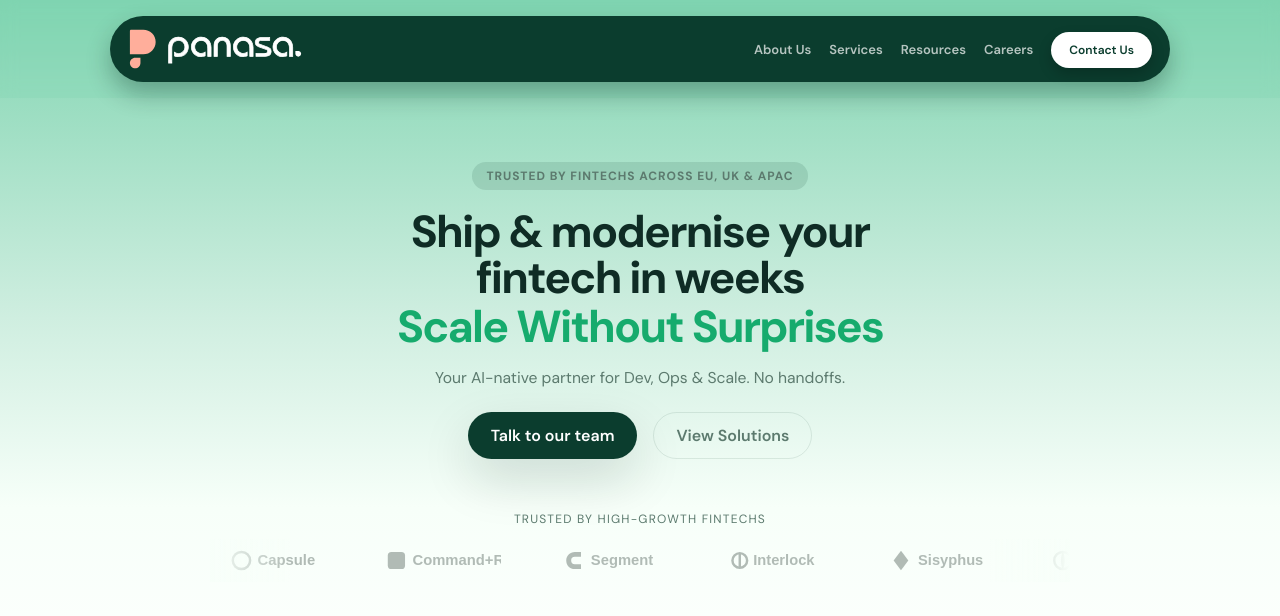
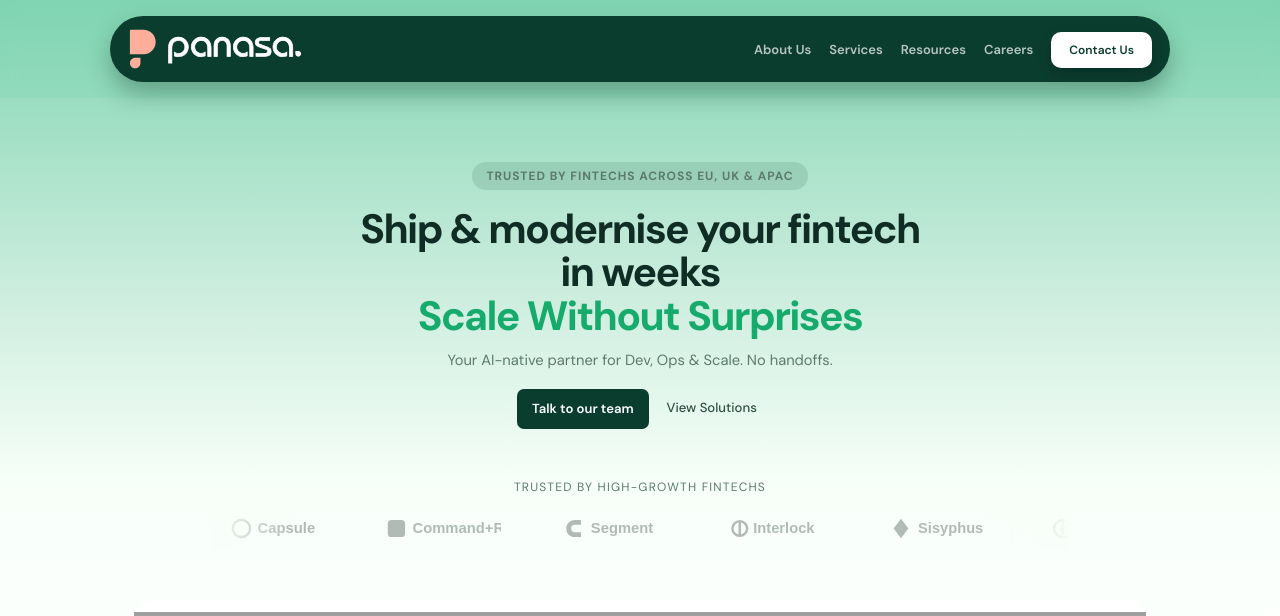
Before and after one commit to ArgoIOS14/Panasa-Internal-Website, a PHP site: page / in a window 1280 px wide. Shown: the top 616 px of the page. Run offline with PHP 8.4, Linux system fonts and the light colour scheme; some web fonts are replaced; grey boxes are pictures that could not be loaded.

Commit message:
Refine hero CTA styling to match screenshot

```diff
--- a/src/css/style.css
+++ b/src/css/style.css
@@ -148,24 +148,25 @@ ul {
 
 .hero-copy h1 {
   max-width: 560px;
-  font-size: clamp(2.35rem, 3.5vw, 3.95rem);
-  line-height: 1.02;
+  font-size: clamp(2.25rem, 3.2vw, 3.55rem);
+  line-height: 1.04;
   letter-spacing: -0.04em;
-  margin: 20px auto 16px;
+  margin: 18px auto 12px;
 }
 
 .hero-copy h1 em {
   color: #16ab6d;
   font-style: normal;
   display: block;
-  margin-top: 4px;
+  margin-top: 2px;
 }
 
 .hero-copy p {
-  font-size: 0.98rem;
+  font-size: 0.92rem;
   color: var(--text-muted);
-  margin-bottom: 24px;
-  max-width: 460px;
+  margin-bottom: 18px;
+  max-width: 430px;
+  line-height: 1.45;
 }
 
 .pill {
@@ -184,15 +185,16 @@ ul {
 
 .hero-actions {
   display: flex;
-  gap: 16px;
-  margin-bottom: 24px;
+  gap: 12px;
+  margin-bottom: 22px;
   flex-wrap: wrap;
   justify-content: center;
+  align-items: center;
 }
 
 .btn {
-  border-radius: 999px;
-  padding: 12px 22px;
+  border-radius: 10px;
+  padding: 11px 18px;
   font-weight: 600;
   border: 1px solid transparent;
   cursor: pointer;
@@ -225,8 +227,25 @@ ul {
 
 .btn-ghost {
   background: transparent;
-  border: 1px solid var(--border);
-  color: var(--text-muted);
+  border: none;
+  color: #304f44;
+  padding: 10px 6px;
+  border-radius: 0;
+  box-shadow: none;
+}
+
+.hero-actions .btn-dark {
+  min-height: 40px;
+  padding: 10px 14px;
+  font-size: 0.82rem;
+  border-radius: 7px;
+  box-shadow: none;
+}
+
+.hero-actions .btn-ghost {
+  min-height: 40px;
+  font-size: 0.82rem;
+  font-weight: 500;
 }
 
 .trusted-row {
@@ -1550,6 +1569,12 @@ section {
     font-size: 0.82rem;
   }
 
+  .hero-actions .btn-dark,
+  .hero-actions .btn-ghost {
+    min-height: 36px;
+    font-size: 0.78rem;
+  }
+
   .trusted-row {
     margin-top: 20px;
     font-size: 10px;
```
Also changed, not shown: AGENTS.md (+4 -0 lines), docs/css/style.css (+38 -13 lines).
